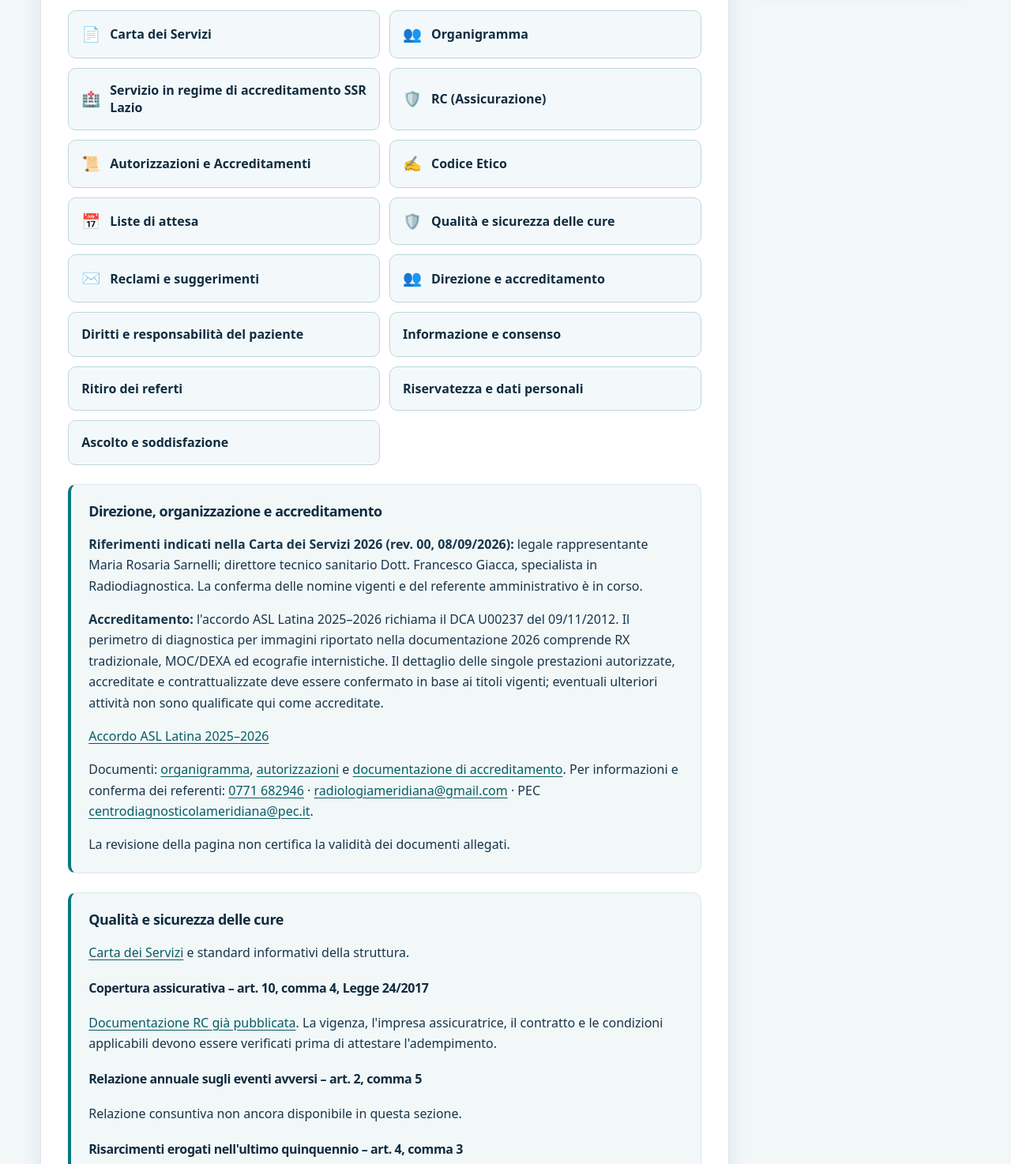
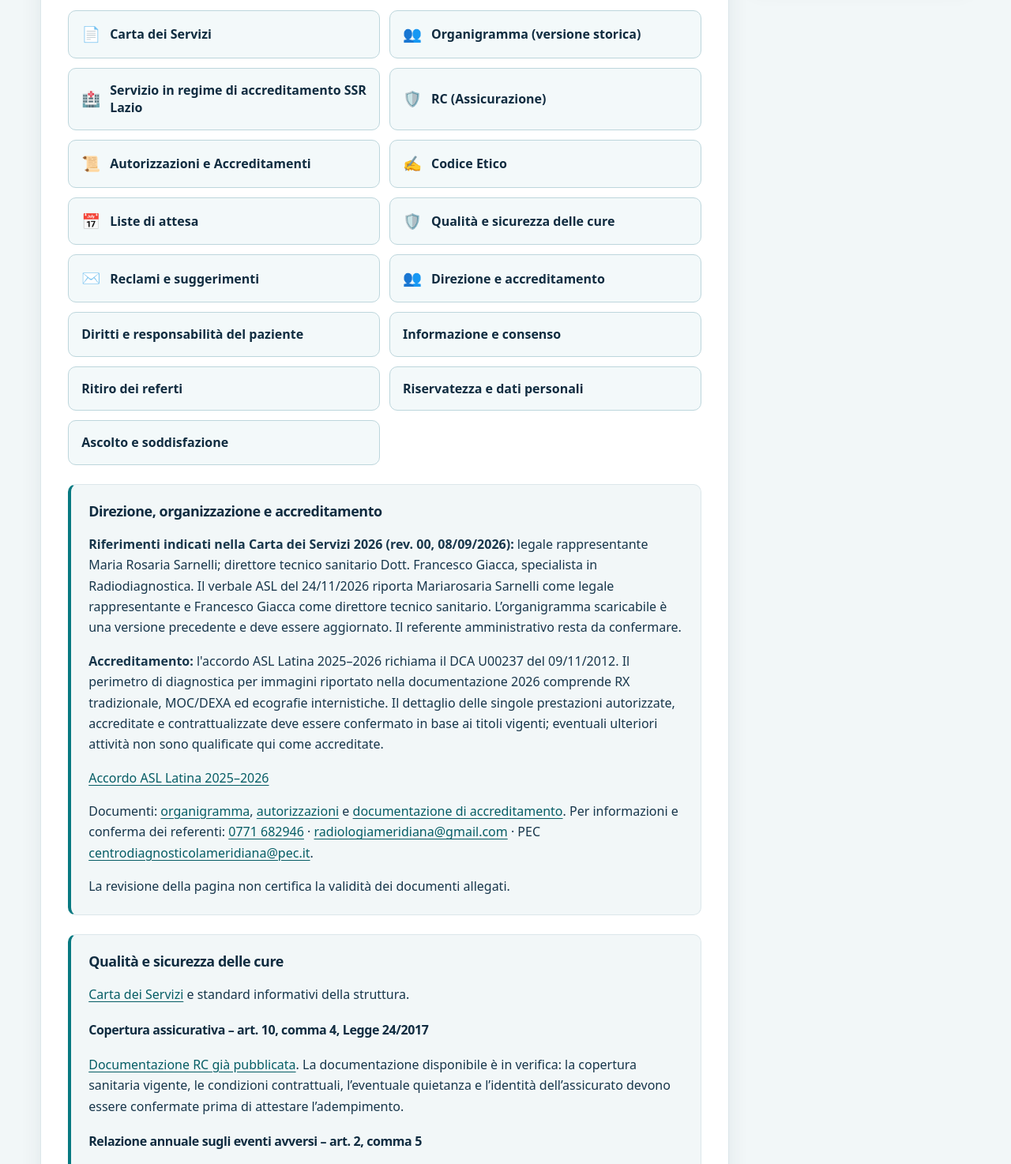
Before and after one commit to centrodiagnosticolameridiana/scauri, a plain HTML site: page societa-trasparente.html in a window 1280 px wide. Shown: the part 358-1832 px from the top of the page at 79% size. Drawn offline with Linux system fonts and the light colour scheme.

Commit message:
Distingue organigramma storico da ruoli audit e chiarisce segnalazioni e verifica assicurativa

```diff
--- a/societa-trasparente.html
+++ b/societa-trasparente.html
@@ -33,7 +33,7 @@
 
             <div class="button-grid">
                 <a href="carta-dei-servizi.html" class="transparent-button"><span>📄</span> Carta dei Servizi</a>
-                <a href="organigramma.pdf" class="transparent-button" download><span>👥</span> Organigramma</a>
+                <a href="organigramma.pdf" class="transparent-button" download><span>👥</span> Organigramma (versione storica)</a>
                 <a href="accreditamento-ssr.pdf" class="transparent-button" download><span>🏥</span> Servizio in regime di accreditamento SSR Lazio</a>
                 <a href="rc.pdf" class="transparent-button" download><span>🛡️</span> RC (Assicurazione)</a>
                 <a href="autorizzazioni.pdf" class="transparent-button" download><span>📜</span> Autorizzazioni e Accreditamenti</a>
@@ -50,7 +50,7 @@
             </div>
             <div class="disclaimer-box" id="direzione">
                 <h3>Direzione, organizzazione e accreditamento</h3>
-                <p><strong>Riferimenti indicati nella Carta dei Servizi 2026 (rev. 00, 08/09/2026):</strong> legale rappresentante Maria Rosaria Sarnelli; direttore tecnico sanitario Dott. Francesco Giacca, specialista in Radiodiagnostica. La conferma delle nomine vigenti e del referente amministrativo è in corso.</p><p><strong>Accreditamento:</strong> l'accordo ASL Latina 2025–2026 richiama il DCA U00237 del 09/11/2012. Il perimetro di diagnostica per immagini riportato nella documentazione 2026 comprende RX tradizionale, MOC/DEXA ed ecografie internistiche. Il dettaglio delle singole prestazioni autorizzate, accreditate e contrattualizzate deve essere confermato in base ai titoli vigenti; eventuali ulteriori attività non sono qualificate qui come accreditate.</p><p><a href="https://www.ausl.latina.it/attachments/article/7232/LA%20MERIDIANA%202025-09-02T104434.328.pdf">Accordo ASL Latina 2025–2026</a></p>
+                <p><strong>Riferimenti indicati nella Carta dei Servizi 2026 (rev. 00, 08/09/2026):</strong> legale rappresentante Maria Rosaria Sarnelli; direttore tecnico sanitario Dott. Francesco Giacca, specialista in Radiodiagnostica. Il verbale ASL del 24/11/2026 riporta Mariarosaria Sarnelli come legale rappresentante e Francesco Giacca come direttore tecnico sanitario. L’organigramma scaricabile è una versione precedente e deve essere aggiornato. Il referente amministrativo resta da confermare.</p><p><strong>Accreditamento:</strong> l'accordo ASL Latina 2025–2026 richiama il DCA U00237 del 09/11/2012. Il perimetro di diagnostica per immagini riportato nella documentazione 2026 comprende RX tradizionale, MOC/DEXA ed ecografie internistiche. Il dettaglio delle singole prestazioni autorizzate, accreditate e contrattualizzate deve essere confermato in base ai titoli vigenti; eventuali ulteriori attività non sono qualificate qui come accreditate.</p><p><a href="https://www.ausl.latina.it/attachments/article/7232/LA%20MERIDIANA%202025-09-02T104434.328.pdf">Accordo ASL Latina 2025–2026</a></p>
                 <p>Documenti: <a href="organigramma.pdf">organigramma</a>, <a href="autorizzazioni.pdf">autorizzazioni</a> e <a href="accreditamento-ssr.pdf">documentazione di accreditamento</a>. Per informazioni e conferma dei referenti: <a href="tel:0771682946">0771 682946</a> · <a href="mailto:radiologiameridiana@gmail.com">radiologiameridiana@gmail.com</a> · PEC <a href="mailto:centrodiagnosticolameridiana@pec.it">centrodiagnosticolameridiana@pec.it</a>.</p>
                 <p>La revisione della pagina non certifica la validità dei documenti allegati.</p>
             </div>
@@ -58,7 +58,7 @@
                 <h3>Qualità e sicurezza delle cure</h3>
                 <p><a href="carta-dei-servizi.html">Carta dei Servizi</a> e standard informativi della struttura.</p>
                 <h4>Copertura assicurativa – art. 10, comma 4, Legge 24/2017</h4>
-                <p><a href="rc.pdf">Documentazione RC già pubblicata</a>. La vigenza, l'impresa assicuratrice, il contratto e le condizioni applicabili devono essere verificati prima di attestare l'adempimento.</p>
+                <p><a href="rc.pdf">Documentazione RC già pubblicata</a>. La documentazione disponibile è in verifica: la copertura sanitaria vigente, le condizioni contrattuali, l’eventuale quietanza e l’identità dell’assicurato devono essere confermate prima di attestare l’adempimento.</p>
                 <h4>Relazione annuale sugli eventi avversi – art. 2, comma 5</h4>
                 <p>Relazione consuntiva non ancora disponibile in questa sezione.</p>
                 <h4>Risarcimenti erogati nell'ultimo quinquennio – art. 4, comma 3</h4>
@@ -77,7 +77,7 @@
 <section class="disclaimer-box" id="ascolto"><h2>Ascolto e soddisfazione degli utenti</h2><p>La Carta dei servizi prevede la possibilità di esprimere una valutazione dell'esperienza attraverso un questionario in sala d'attesa. È possibile chiedere informazioni all'accettazione o utilizzare i recapiti della sezione <a href="#reclami">reclami e suggerimenti</a>. Per le valutazioni anonime evitare nomi, dati clinici e dettagli che consentano di identificare persone.</p><p>I risultati aggregati saranno pubblicati quando disponibili e verificati.</p></section>
 <div class="disclaimer-box" id="reclami">
                 <h3>Reclami e suggerimenti</h3>
-                <p>Per segnalazioni e informazioni sulle modalità di presentazione dei reclami, rivolgersi alla struttura attraverso il telefono <a href="tel:0771682946">0771 682946</a> o l'indirizzo <a href="mailto:radiologiameridiana@gmail.com">radiologiameridiana@gmail.com</a> (PEC: <a href="mailto:centrodiagnosticolameridiana@pec.it">centrodiagnosticolameridiana@pec.it</a>). Evitare l'invio di referti o dati sanitari tramite posta elettronica ordinaria senza indicazioni della struttura.</p>
+                <p>Per segnalazioni e informazioni sulle modalità di presentazione dei reclami, rivolgersi alla struttura attraverso il telefono <a href="tel:0771682946">0771 682946</a> o l'indirizzo <a href="mailto:radiologiameridiana@gmail.com">radiologiameridiana@gmail.com</a> (PEC: <a href="mailto:centrodiagnosticolameridiana@pec.it">centrodiagnosticolameridiana@pec.it</a>). Per una segnalazione indicare l’argomento, la data o il periodo del disservizio, una descrizione sintetica e, se si desidera una risposta, un recapito. Chiedere alla segreteria le modalità di gestione e i tempi di riscontro applicabili. Evitare l’invio di referti, immagini diagnostiche o altri dati sanitari tramite posta elettronica ordinaria senza indicazioni della struttura.</p>
             </div>
 
 
```
